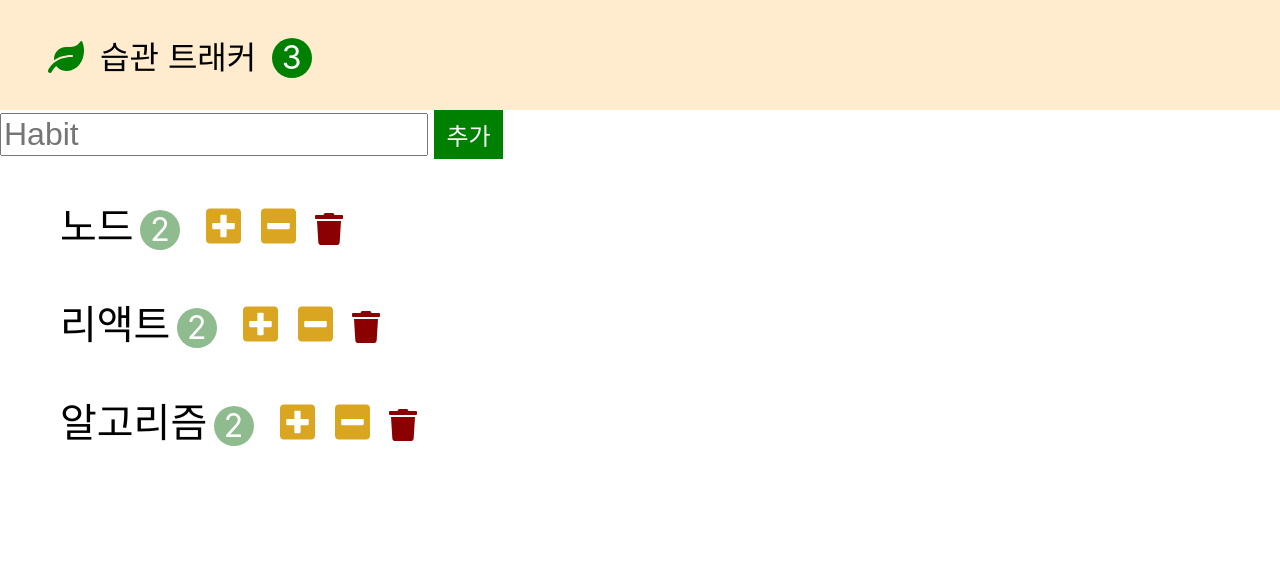
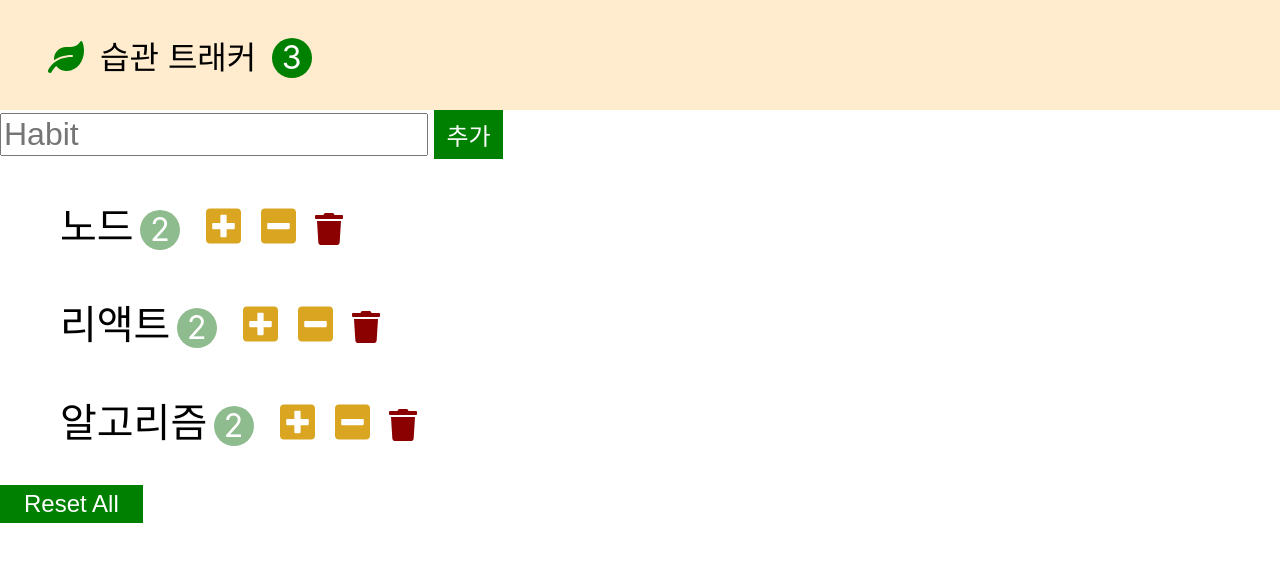
Before and after one commit to MoonEunki/react_basic, a React (Create React App) app: page / in a window 1280 px wide. Shown: the top 562 px of the page. Built offline with nearby package versions, Linux system fonts and the light colour scheme.

Commit message:
reset All 기능 추가

```diff
--- a/src/app.jsx
+++ b/src/app.jsx
@@ -34,6 +34,14 @@ const App = () => {
     // newHabits.push({ id: Date.now(), name: name, count: 0 });
 
     const newHabits = [...habits, { id: Date.now(), name, count: 0 }];
+    setCount(newHabits);
+  };
+
+  const handleReset = () => {
+    const newHabits = habits.map((item) => {
+      item.count = 0;
+      return item;
+    });
 
     setCount(newHabits);
   };
@@ -46,6 +54,7 @@ const App = () => {
         onIncrement={handleIncrement}
         onDecrement={handleDecrement}
         onDelete={handleDelete}
+        onReset={handleReset}
       />
     </>
   );
--- a/src/components/habits.jsx
+++ b/src/components/habits.jsx
@@ -20,6 +20,10 @@ const Habits = (props) => {
     props.onAdd(name);
   };
 
+  const handleReset = () => {
+    props.onReset();
+  };
+
   return (
     <>
       <HabitAddForm onAdd={handleAdd} />
@@ -34,6 +38,9 @@ const Habits = (props) => {
           />
         ))}
       </ul>
+      <button className="habits-reset" onClick={handleReset}>
+        Reset All
+      </button>
     </>
   );
 };
```
Also changed, not shown: 1 other file (tests, documents, lock files or other folders).
